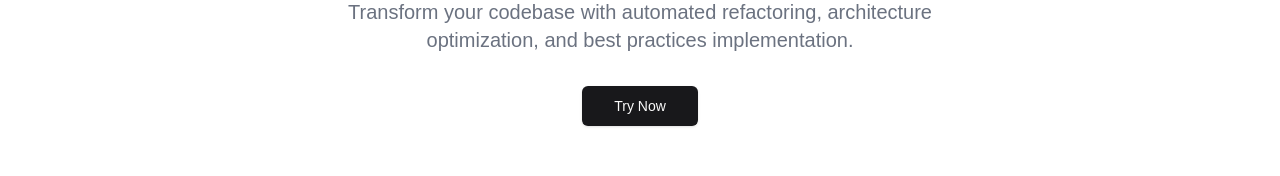
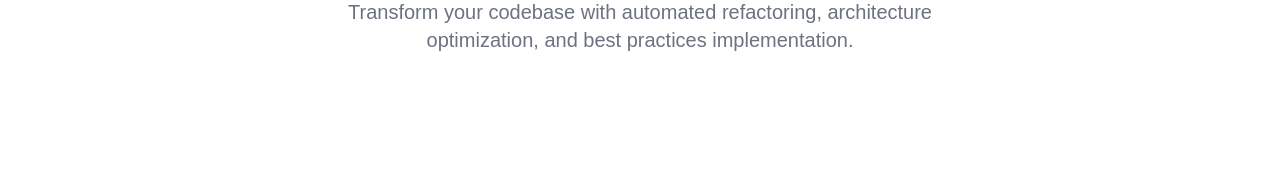
Before and after one commit to philipprobin/refactor-pro, a Next.js app: page / in a window 1280 px wide. Shown: the part 386-562 px from the top of the page. Built offline with nearby package versions, Linux system fonts and the light colour scheme.

Commit message:
kick out try now

```diff
--- a/app/layout.tsx
+++ b/app/layout.tsx
@@ -14,8 +14,8 @@ const geistMono = localFont({
 });
 
 export const metadata: Metadata = {
-  title: "Create Next App",
-  description: "Generated by create next app",
+  title: "RefactorPro",
+  description: "Refactor your codebase now!",
 };
 
 export default function RootLayout({
--- a/components/landing-page.tsx
+++ b/components/landing-page.tsx
@@ -33,11 +33,6 @@ export function LandingPageComponent() {
                 <p className="mx-auto max-w-[700px] text-gray-500 md:text-xl dark:text-gray-400">
                   Transform your codebase with automated refactoring, architecture optimization, and best practices implementation.
                 </p>
-                <Link href="#try-now">
-                  <Button className="mt-4" size="lg">
-                    Try Now
-                  </Button>
-                </Link>
               </div>
             </div>
           </section>
```
